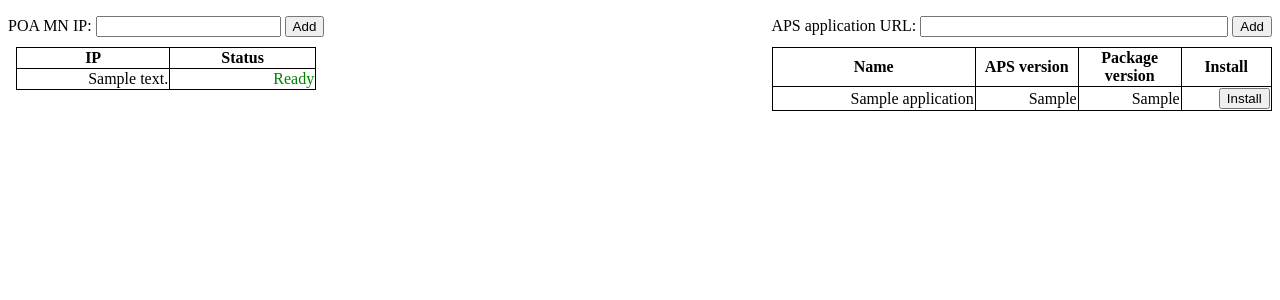
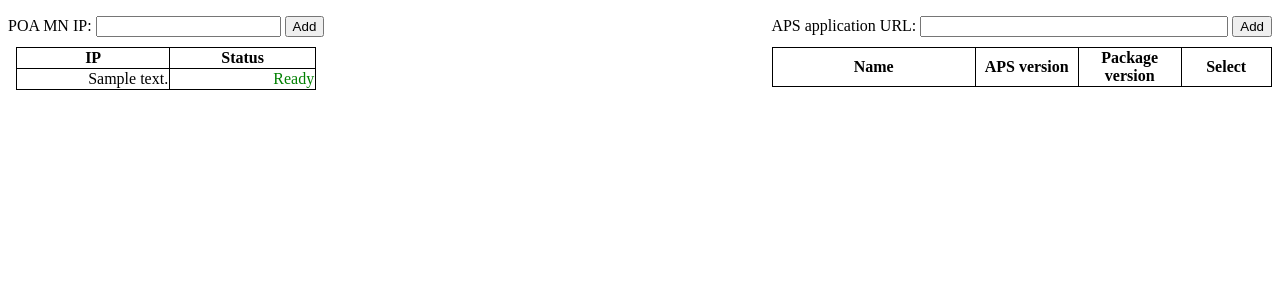
Before and after one commit to vasmedvedev/poa_deploy, a Django app: page /poa_deploy/ in a window 1280 px wide. Shown: the top 300 px of the page. Run offline with Django 3.2, Linux system fonts and the light colour scheme; tables that the repository leaves empty hold one stand-in row (values such as "Sample post"); lists and menus that the app fills with data are empty.

Commit message:
Moved application list drawing to AJAX

```diff
--- a/poa_deploy/static/poa_deploy/index_page.js
+++ b/poa_deploy/static/poa_deploy/index_page.js
@@ -1,4 +1,5 @@
 $(function() {
-	$interceptForm($( "form#app_add_form" ), $( "div#app_add_output" ));
-	$interceptForm($( "form#app_install_form" ), $( "div#app_install_output" ), {name: 'mn_ip', value: '10.39.81.101'});
+	$interceptForm( $( "form#app_add_form" ), $( "div#app_add_output" ) );
+	$interceptForm( $( "form#app_install_form" ), $( "div#app_install_output" ), {name: 'mn_ip', value: '10.39.81.101'});
+	$getEntitiesAndDraw("get_applications", $( "tbody#app_list" ));
 }); // $(function()
--- a/poa_deploy/static/poa_deploy/utils.js
+++ b/poa_deploy/static/poa_deploy/utils.js
@@ -1,4 +1,3 @@
-//commentd
 var $interceptForm = function(form, outputElem, additionalParams) { //Inputs are JQuery objects, add params is json
     form.submit(function( event ) {
         var csrftoken = getCookie('csrftoken');
@@ -24,6 +23,27 @@
     }); // $( form )
 }// var $interceptForm
 
+var $getEntitiesAndDraw = function(url, outputElem) {
+    var postData = [{name: 'csrfmiddlewaretoken', value: getCookie('csrftoken')}];
+    $.ajax({
+        url: url,
+        type: "POST",
+        data: postData,
+        success: function(data) {
+            //data = $.parseJSON(data);
+            console.log(data);
+            $.each(data, function(i, item) {
+                $('<tr>').append(
+                    $('<td>').text(item.fields.app_name),
+                    $('<td>').text(item.fields.aps_version),
+                    $('<td>').text(item.fields.package_version),
+                    $('<input type="radio" name="app_id">').attr("value", item.pk)
+                ).appendTo(outputElem);
+            });
+        } // success function
+    });
+} // var $getEntitiesAndDraw
+
 function getCookie(name) {
     var cookieValue = null;
     if (document.cookie && document.cookie != '') {
--- a/poa_deploy/templates/poa_deploy/index.html
+++ b/poa_deploy/templates/poa_deploy/index.html
@@ -44,23 +44,10 @@
 				<th id="app_name_field">Name</th>
 				<th class="version_field">APS version</th>
 				<th class="version_field">Package version</th>
-				<th>Install</th>
+				<th>Select</th>
 			</tr>
 		</thead>
-		<tbody>
-			{% for application in application_list %}
-			<tr>
-				<td>{{ application.app_name }}</td>
-				<td>{{ application.aps_version }}</td>
-				<td>{{ application.package_version }}</td>
-				<td>
-					<form id="app_install_form" action="install_application" method="POST">
-						<input type="hidden" name="app_id" value="{{ application.id }}">
-						<input type="submit" value="Install" class="button"/>
-					</form>
-				</td>
-			</tr>
-			{% endfor %}
+		<tbody id="app_list">
 		</tbody>
 	</table>
 {% endblock %}
--- a/poa_deploy/urls.py
+++ b/poa_deploy/urls.py
@@ -6,5 +6,6 @@
     url(r'^$', views.index, name='index'),
     url(r'^add_application_to_database', views.add_application_to_database, name='add_application_to_database'),
     url(r'^install_application', views.install_application, name='install_application'),
-    url(r'^add_poa_installation', views.add_poa_installation, name='add_poa_installation')
+    url(r'^add_poa_installation', views.add_poa_installation, name='add_poa_installation'),
+    url(r'^get_applications', views.get_applications, name='get_applications'),
 )
--- a/poa_deploy/views.py
+++ b/poa_deploy/views.py
@@ -66,3 +66,11 @@
         else:
             return None
     return HttpResponse(json.dumps(response), content_type='application/json')
+
+def get_applications(request):
+    if request.method == 'POST' and request.is_ajax():
+        applications = Application.objects.order_by('id')
+        json = serializers.serialize('json', applications)
+        return HttpResponse(json, content_type='application/json')
+    else:
+        return HttpResponse('Request is invalid')
```
